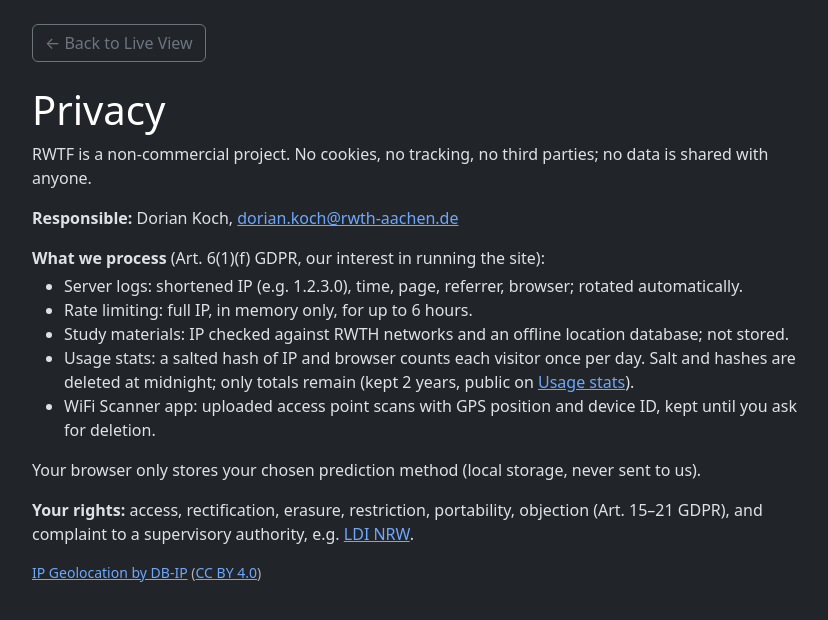
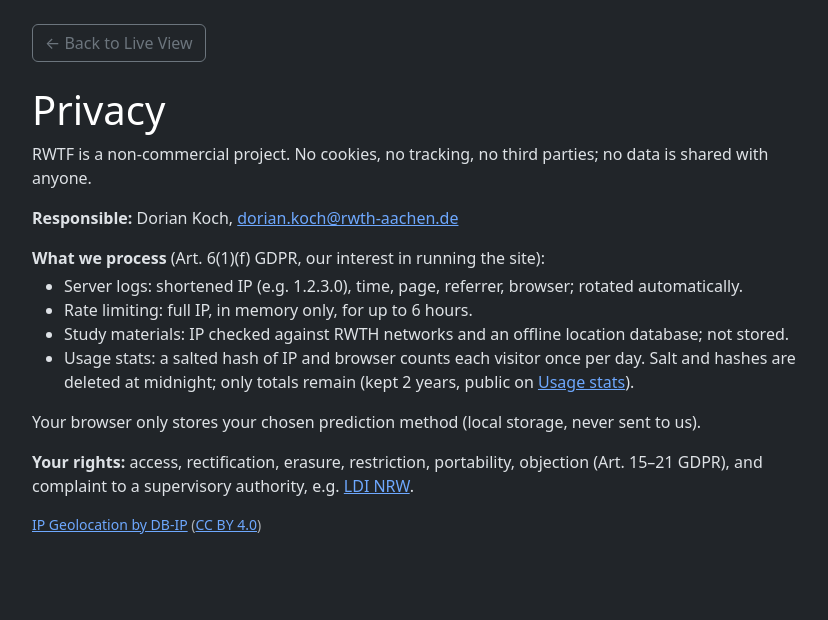
Before and after one commit to dorian-K/rwtf, a Next.js app in the folder webapp/: page /privacy in a window 1280 px wide. Shown: the top 620 px of the page, without its empty margins (220-1048 px from the left). Built offline with nearby package versions, Linux system fonts and the light colour scheme.

Commit message:
privacy: drop the app section
Co-Authored-By: Claude Opus 5.5 <noreply@anthropic.com>

```diff
--- a/webapp/src/pages/privacy.tsx
+++ b/webapp/src/pages/privacy.tsx
@@ -39,10 +39,6 @@ export default function PrivacyPage() {
                     Salt and hashes are deleted at midnight; only totals remain (kept 2 years,
                     public on <Link href="/stats">Usage stats</Link>).
                 </li>
-                <li>
-                    WiFi Scanner app: uploaded access point scans with GPS position and device ID,
-                    kept until you ask for deletion.
-                </li>
             </ul>
             <p>
                 Your browser only stores your chosen prediction method (local storage, never sent to
```
